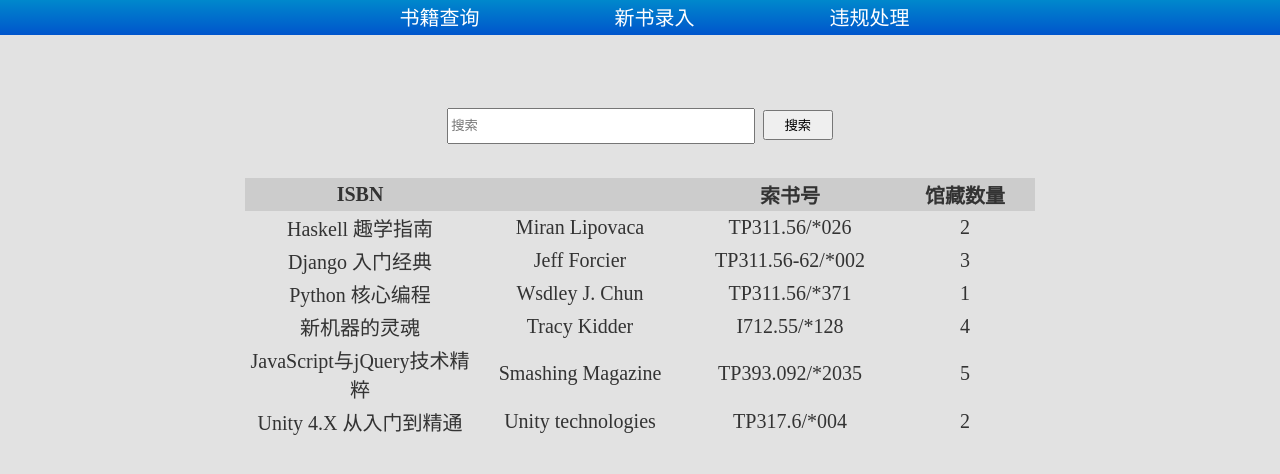
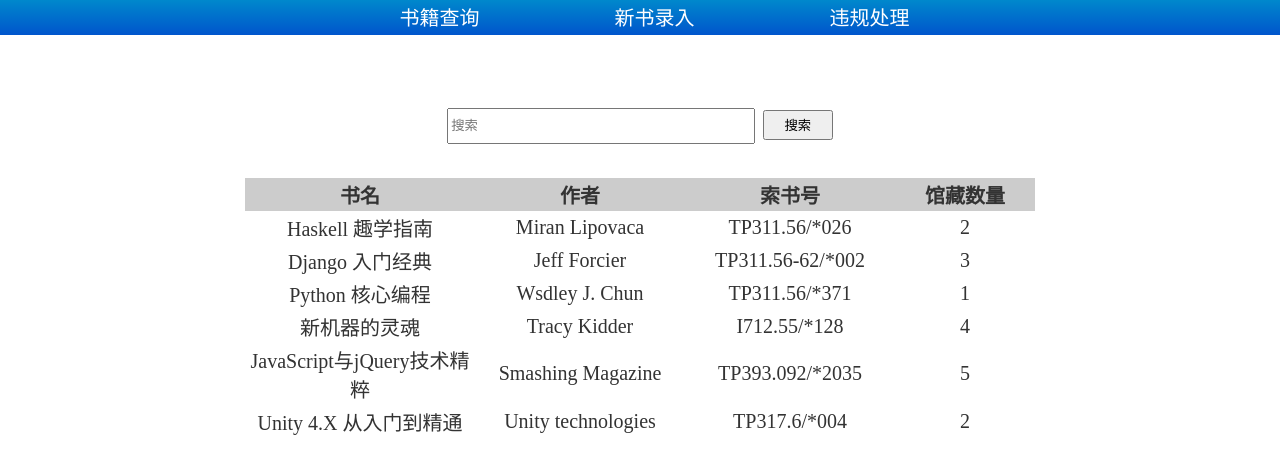
Before and after one commit to EndlessCheng/books_management, a Python web app: template templates/manager_search.html in a window 1280 px wide; the page is wider, and only the part inside the window is pictured. Shown: the top 474 px of that part. Run offline with Jinja, Linux system fonts and the light colour scheme; the template is opened without the code that fills it, so the values that code supplies are empty.

Commit message:
完善界面

```diff
--- a/templates/css/main.css
+++ b/templates/css/main.css
@@ -1,4 +1,4 @@
-body{text-align:center; font-size: 30px;font-family:"微软雅黑"; color: #333;outline:none;padding:0px;margin:0px auto;background-color:#e2e2e2;}
+body{text-align:center; font-size: 30px;font-family:"微软雅黑"; color: #333;outline:none;padding:0px;margin:0px auto;}
 ul,li,dt,dd,ol{ text-align:center; list-style:none;}
 h1,h2,h3,h4,h5,h6,p{padding:0;margin:0 auto;font-weight:normal;}
 a{text-decoration:none;}
--- a/templates/manager_search.html
+++ b/templates/manager_search.html
@@ -9,9 +9,9 @@
 	<body>
 		<div id="menubar">
 			<ul id="menu_top" align="center">
-    		  	<li><a href="./manager_search.html" target="_self">书籍查询</a></li>
-	  		  	<li><a href="./newbookentering.html" target="_self">新书录入</a></li>
-				<li><a href="./handlingviolation.html" target="_self">违规处理</a></li>
+    		  	<li id="menubar_2"><a href="./manager_search.html" target="_self">书籍查询</a></li>
+	  		  	<li id="menubar_2"><a href="./newbookentering.html" target="_self">新书录入</a></li>
+				<li id="menubar_2"><a href="./handlingviolation.html" target="_self">违规处理</a></li>
 			</ul>
 		</div>
 
@@ -26,8 +26,8 @@
 		<br />
 		<table id="search" align="center">
 			<tr>
-				<th style="width:220px">ISBN</th>
-				<th style="width:200px"></th>
+				<th style="width:220px">书名</th>
+				<th style="width:200px">作者</th>
 				<th style="width:200px">索书号</th>
 				<th style="width:130px">馆藏数量</th>
 			</tr>
```
Also changed, not shown: templates/newbookentering.html (+10 -13 lines), templates/css/login.css.
